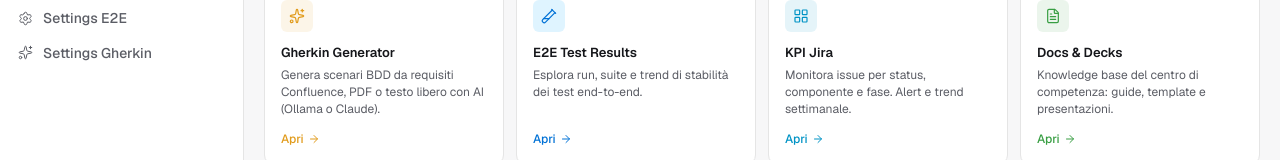
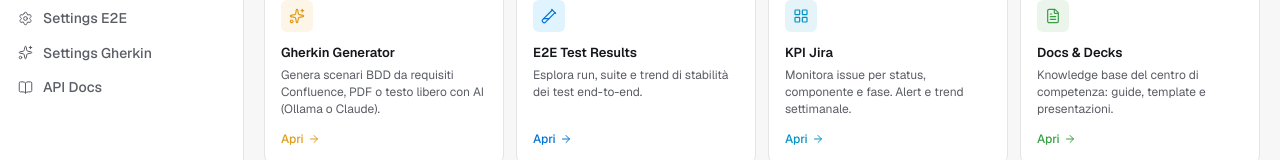
Before and after one commit to pagopa/pagopa-qa-centralhub-frontend, a Next.js app: page / in a window 1280 px wide. Shown: the part 520-680 px from the top of the page. Built offline with nearby package versions, Linux system fonts and the light colour scheme; no server answers.

Commit message:
feat(nav): add API Docs link to sidebar
Links to the backend's FastAPI Swagger UI (NEXT_PUBLIC_API_URL + /docs),
opened in a new tab from the Amministrazione section.

```diff
--- a/src/components/shell/Sidebar.tsx
+++ b/src/components/shell/Sidebar.tsx
@@ -3,6 +3,7 @@
 import Link from "next/link";
 import { usePathname } from "next/navigation";
 import {
+  BookOpen,
   CreditCard,
   FileText,
   Home,
@@ -13,7 +14,12 @@
   type LucideIcon,
 } from "lucide-react";
 
-const NAV_GROUPS: { label: string; items: { href: string; label: string; icon: LucideIcon }[] }[] = [
+const API_BASE_URL = process.env.NEXT_PUBLIC_API_URL ?? "http://localhost:8000";
+
+const NAV_GROUPS: {
+  label: string;
+  items: { href: string; label: string; icon: LucideIcon; external?: boolean }[];
+}[] = [
   {
     label: "Workspace",
     items: [
@@ -53,6 +59,7 @@
     items: [
       { href: "/settings/integrations", label: "Settings E2E", icon: Settings },
       { href: "/settings/bdd", label: "Settings Gherkin", icon: Sparkles },
+      { href: `${API_BASE_URL}/docs`, label: "API Docs", icon: BookOpen, external: true },
     ],
   },
 ];
@@ -109,18 +116,39 @@
             </div>
             {group.items.map((item) => {
               const isActive =
-                item.href === "/" ? pathname === "/" : pathname.startsWith(item.href);
+                !item.external &&
+                (item.href === "/" ? pathname === "/" : pathname.startsWith(item.href));
               const Icon = item.icon;
+              const linkStyle = {
+                color: isActive ? "var(--accent)" : "var(--text-dim)",
+                background: isActive ? "var(--accent-soft)" : "transparent",
+                fontWeight: isActive ? 500 : 450,
+              };
+              const linkClassName =
+                "flex items-center gap-[10px] px-[10px] py-[7px] rounded-[var(--radius-sm)] no-underline transition-colors text-[14px]";
+
+              if (item.external) {
+                return (
+                  <a
+                    key={item.href}
+                    href={item.href}
+                    target="_blank"
+                    rel="noopener noreferrer"
+                    className={linkClassName}
+                    style={linkStyle}
+                  >
+                    <Icon size={15} strokeWidth={1.6} />
+                    {item.label}
+                  </a>
+                );
+              }
+
               return (
                 <Link
                   key={item.href}
                   href={item.href}
-                  className="flex items-center gap-[10px] px-[10px] py-[7px] rounded-[var(--radius-sm)] no-underline transition-colors text-[14px]"
-                  style={{
-                    color: isActive ? "var(--accent)" : "var(--text-dim)",
-                    background: isActive ? "var(--accent-soft)" : "transparent",
-                    fontWeight: isActive ? 500 : 450,
-                  }}
+                  className={linkClassName}
+                  style={linkStyle}
                 >
                   <Icon size={15} strokeWidth={1.6} />
                   {item.label}
```
